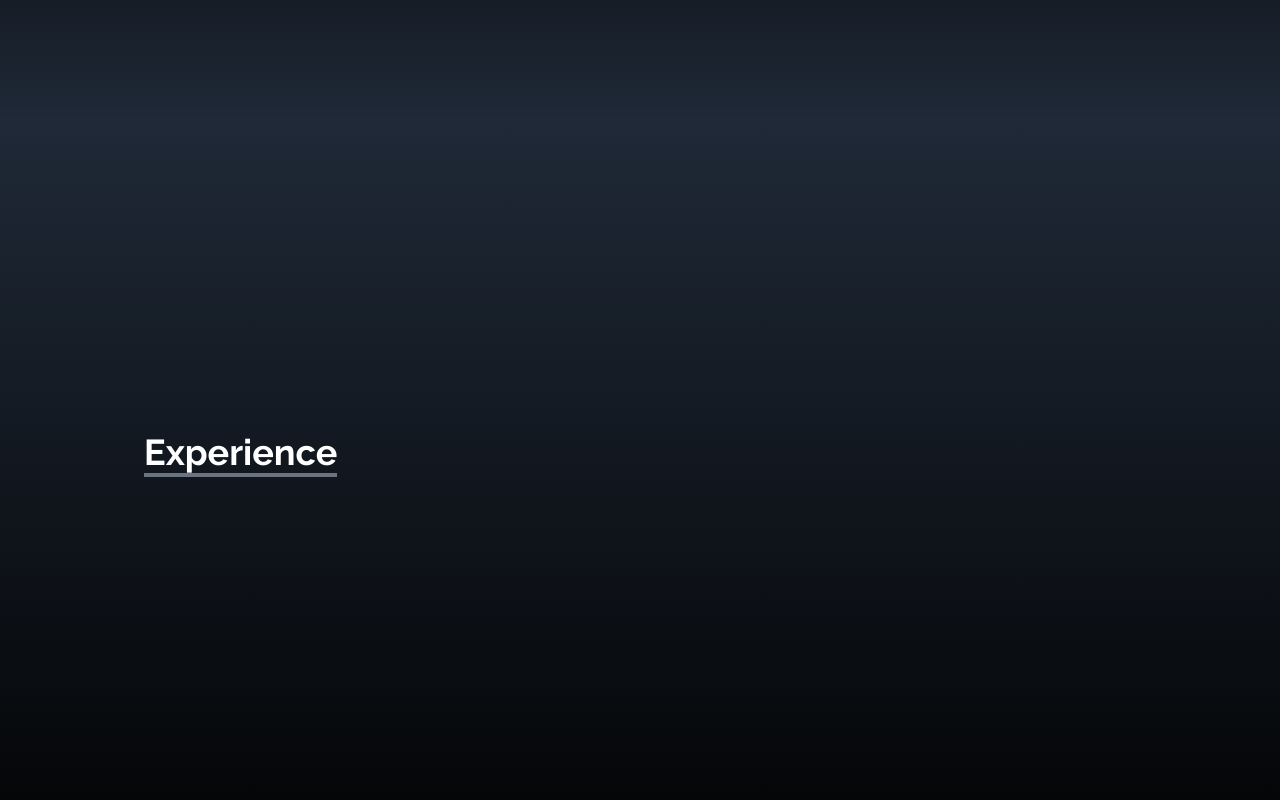
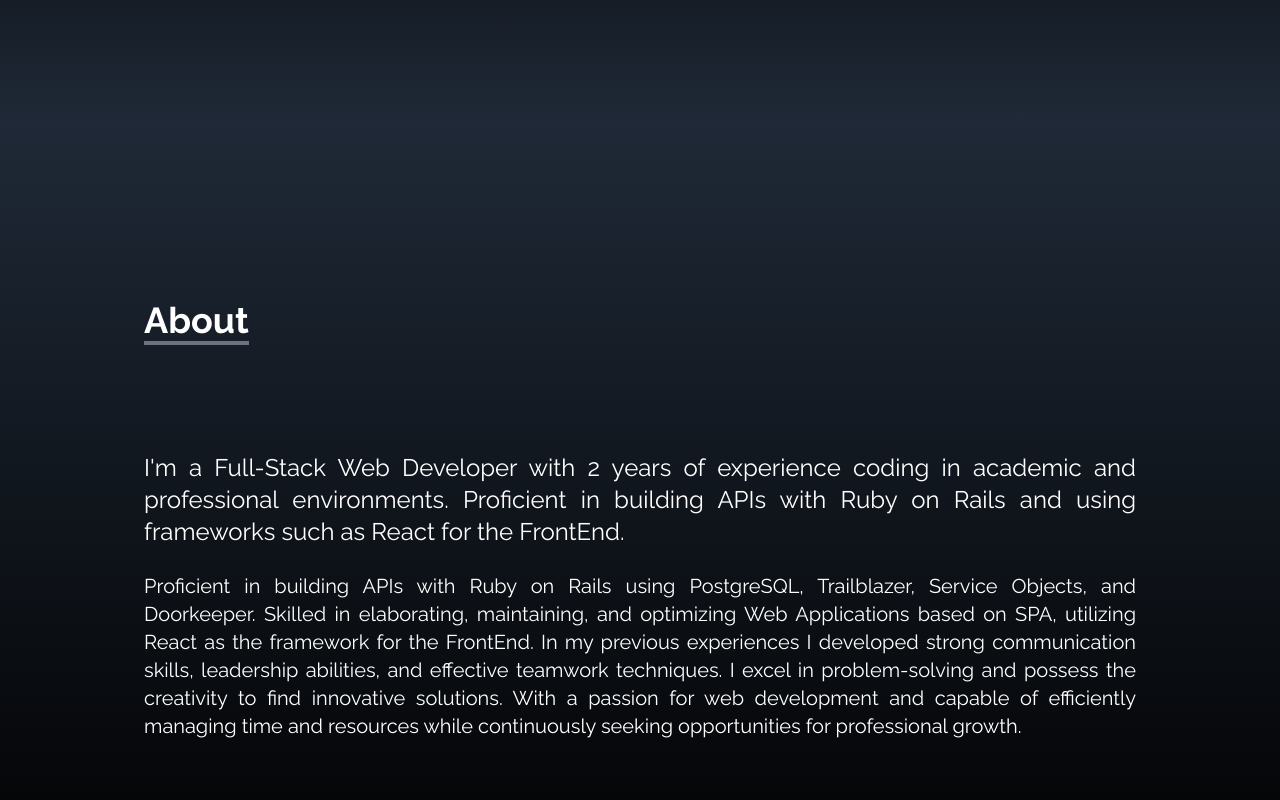
Before and after one commit to AlvaroJTorres/Portfolio, a React (Vite) app: page / in a window 1280 px wide. Shown: the part 680-1480 px from the top of the page. Built offline with nearby package versions, Linux system fonts and the light colour scheme.

Commit message:
Added an About page

```diff
--- a/src/App.jsx
+++ b/src/App.jsx
@@ -1,3 +1,4 @@
+import About from "./components/About"
 import Contact from "./components/Contact"
 import Experience from "./components/Experience"
 import Home from "./components/Home"
@@ -11,6 +12,7 @@ function App() {
     <div>
       <NavBar/>
       <Home/>
+      <About/>
       <Experience/>
       <Portfolio/>
       <TechnologyStack/>
--- /dev/null
+++ b/src/components/About.jsx
@@ -0,0 +1,34 @@
+import React from 'react'
+
+const About = () => {
+  return (
+    <div name="about" className='w-full h-screen bg-gradient-to-b from-gray-800 to-black text-white'>
+      <div className='max-w-screen-lg p-4 mx-auto flex flex-col justify-center w-full h-full'>
+        <div className='pb-8'>
+          <p className='text-4xl font-bold inline border-b-4 border-gray-500'>
+            About
+          </p>
+        </div>
+
+        <p className='text-xl mt-20 text-justify lg:text-2xl'>
+          I'm a Full-Stack Web Developer with 2 years of experience coding in academic and professional
+          environments. Proficient in building APIs with Ruby on Rails and using frameworks such as React for the FrontEnd.
+        </p>
+
+        <br/>
+
+        <p className='text-xl text-justify'>
+          Proficient in building APIs with Ruby on Rails using PostgreSQL, Trailblazer,
+          Service Objects, and Doorkeeper. Skilled in elaborating, maintaining, and optimizing Web
+          Applications based on SPA, utilizing React as the framework for the FrontEnd. In my previous
+          experiences I developed strong communication skills, leadership abilities, and effective
+          teamwork techniques. I excel in problem-solving and possess the creativity to find innovative
+          solutions. With a passion for web development and capable of efficiently managing time and
+          resources while continuously seeking opportunities for professional growth.
+        </p>
+      </div>
+    </div>
+  )
+}
+
+export default About
```
